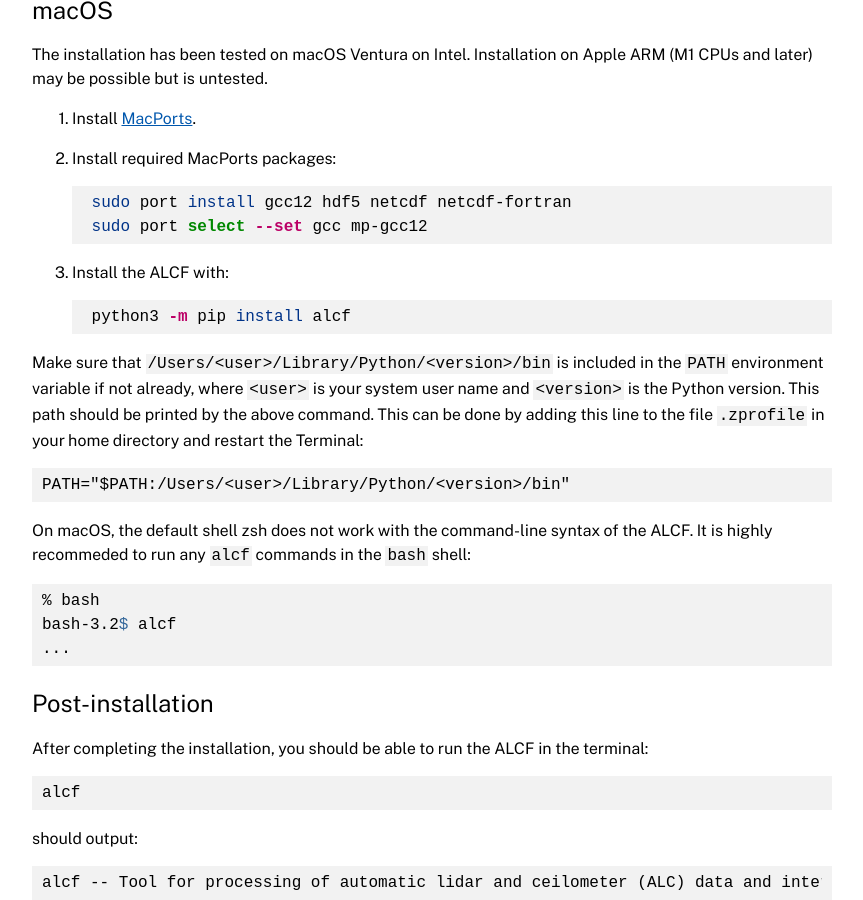
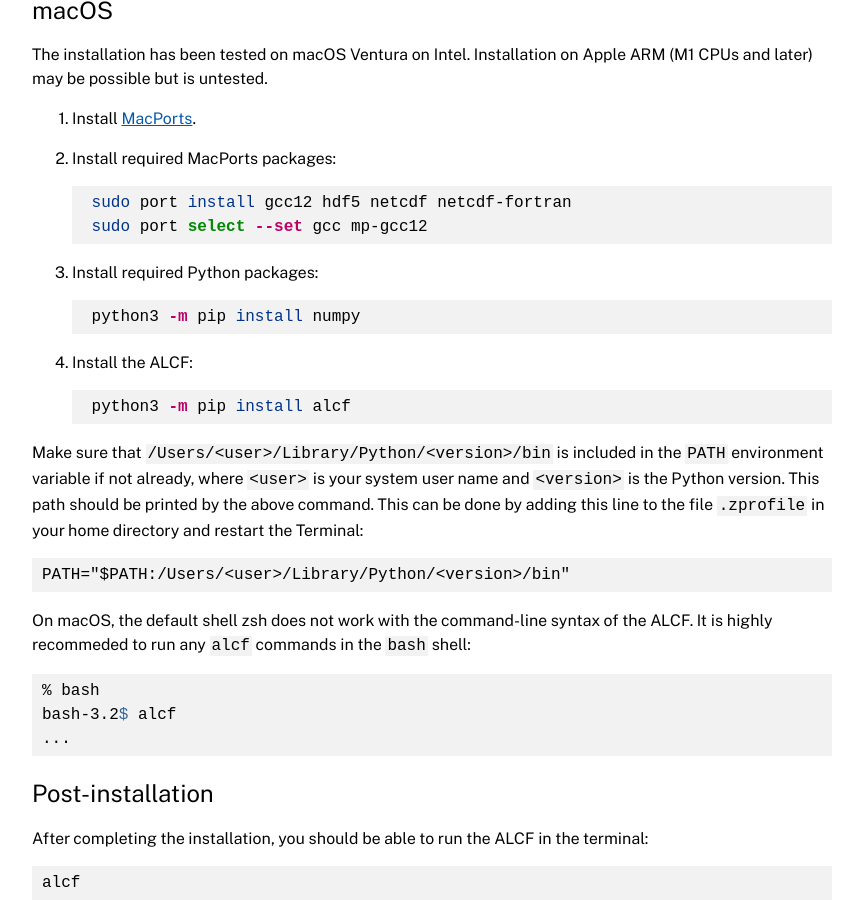
Before and after one commit to alcf-lidar/alcf, a Jekyll site: the page built from docs/installation/index.md, in a window 1280 px wide and 900 px high, scrolled down 1513 px. Shown: the whole window, without its empty margins (208-1071 px from the left). Built offline with Jekyll 4.4.1, drawn with Linux system fonts in a browser that asks for light colours.

Commit message:
docs: Fix macOS installation instructions

````diff
--- a/docs/installation/index.md
+++ b/docs/installation/index.md
@@ -82,7 +82,13 @@
     sudo port select --set gcc mp-gcc12
     ```
 
-3. Install the ALCF with:
+3. Install required Python packages:
+
+    ```sh
+    python3 -m pip install numpy
+    ```
+
+4. Install the ALCF:
 
     ```sh
     python3 -m pip install alcf
````
